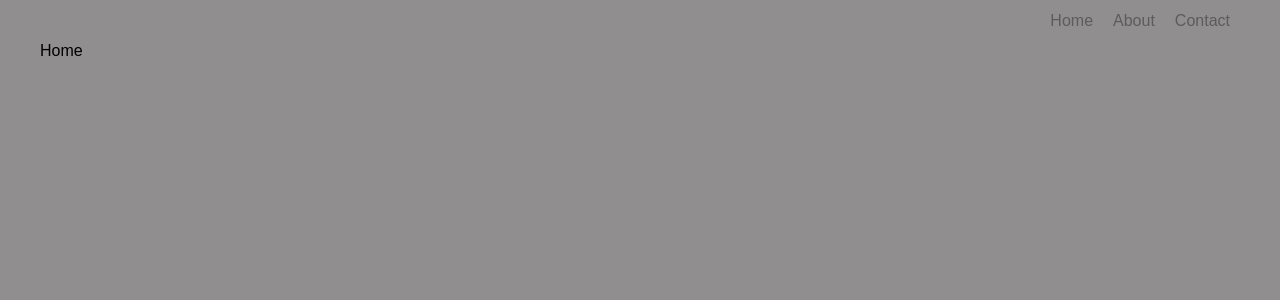
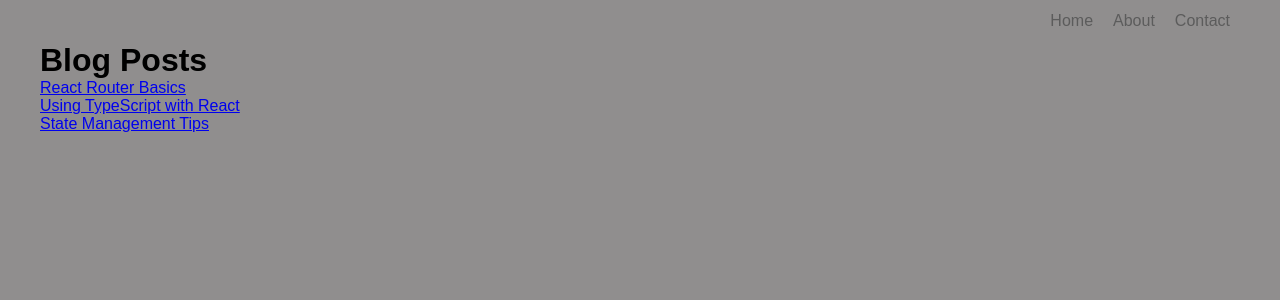
Before and after one commit to okedo01/Blog-post-okedo01, a React (Vite) app: page / in a window 1280 px wide. Shown: the top 300 px of the page. Built offline with nearby package versions, Linux system fonts and the light colour scheme; a web font is replaced by a local one.

Commit message:
Render posts with their ids to Home component

```diff
--- a/src/Data.ts
+++ b/src/Data.ts
@@ -0,0 +1,7 @@
+import type { Post } from "./Type";
+
+export const posts: Post[] = [
+    { id: 1, title: 'React Router Basics', content: 'Learn routing in React.' },
+    { id: 2, title: 'Using TypeScript with React', content: 'Strong typing for components.' },
+    { id: 3, title: 'State Management Tips', content: 'Efficient state handling.' }
+]
--- a/src/Pages/Home.tsx
+++ b/src/Pages/Home.tsx
@@ -1,6 +1,20 @@
+import { Link } from "react-router-dom"
+import { posts } from "../Data"
+
 const Home = () => {
   return (
-    <div>Home</div>
+    <div>
+      <ul>
+        <h1>Blog Posts</h1>
+        { posts.map((post => (
+          <li key={post.id}>
+            <Link to={`/posts/${post.id}`}>
+              {post.title}
+            </Link>
+          </li>
+        )))}
+      </ul>
+    </div>
   )
 }
 
--- a/src/Type.ts
+++ b/src/Type.ts
@@ -0,0 +1,5 @@
+export interface Post {
+    id: number;
+    title: string;
+    content: string;
+}
```
